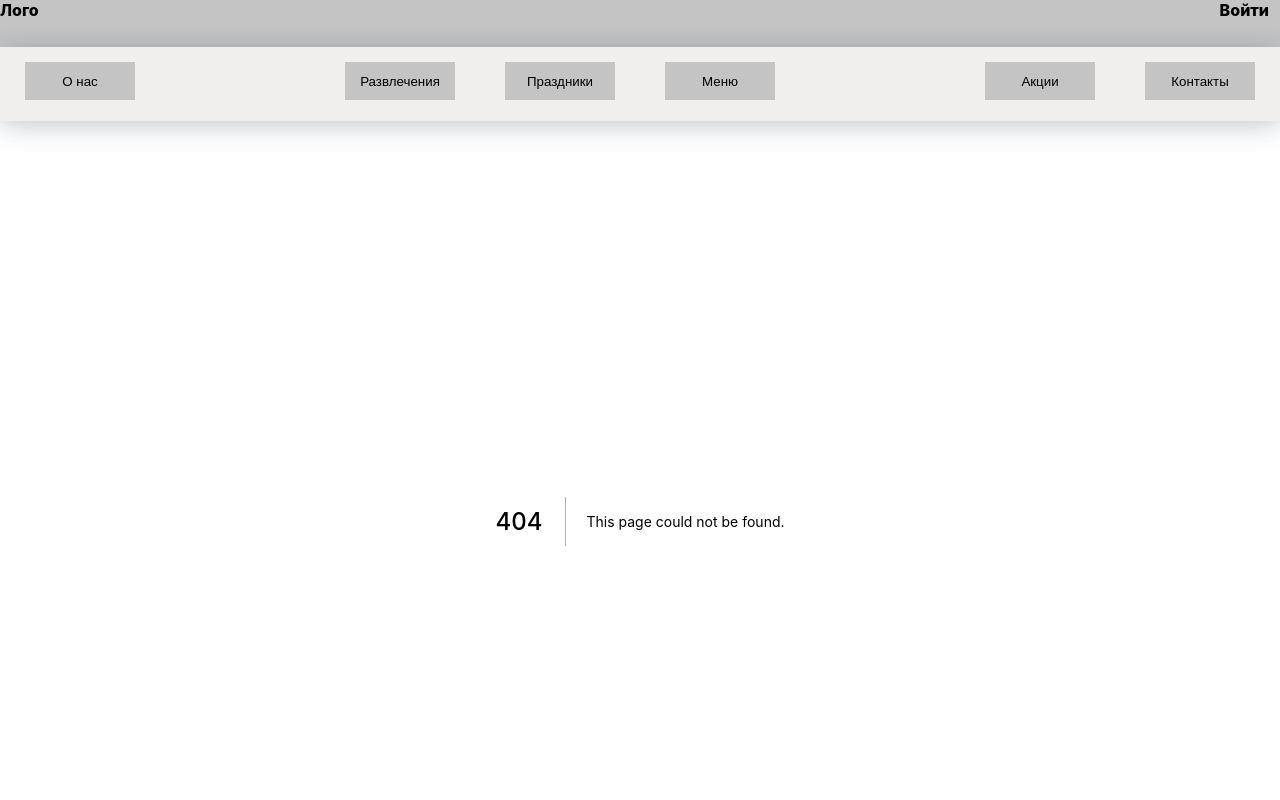
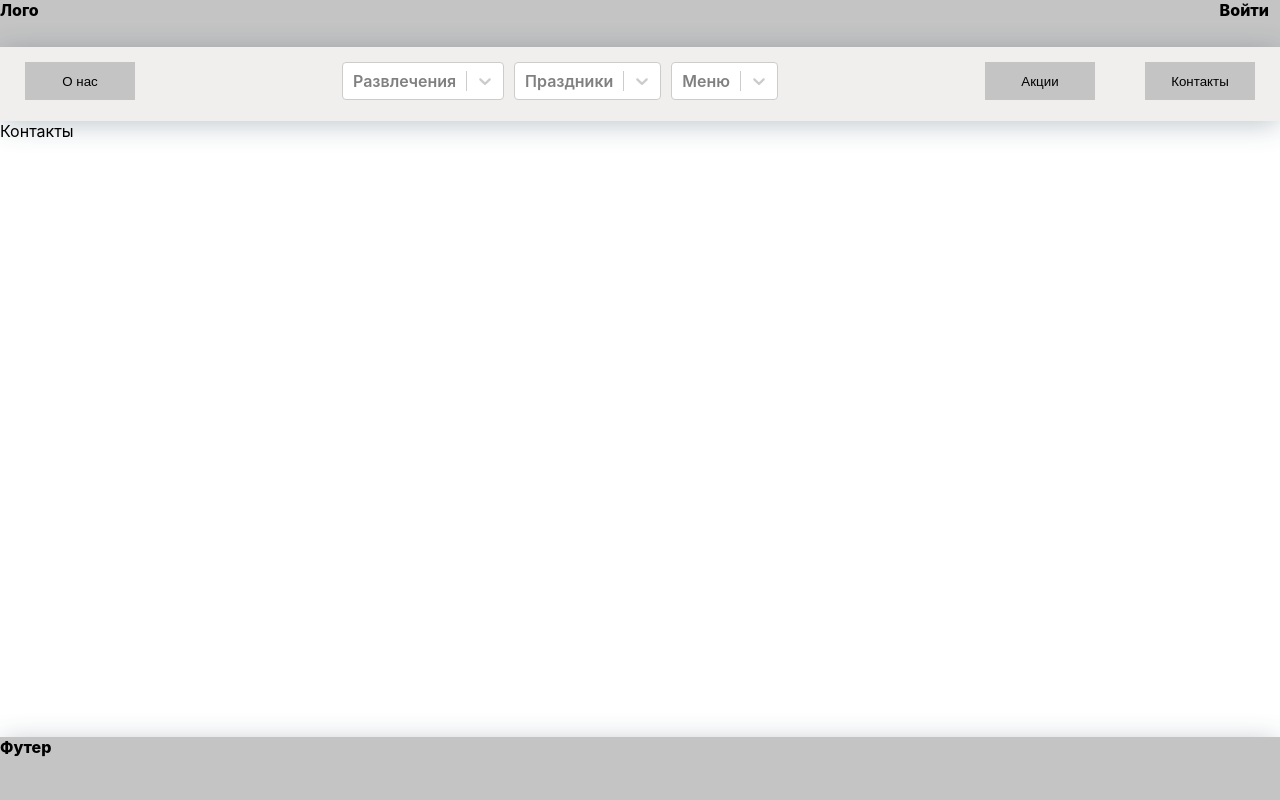
Before and after one commit to G2N1337/diploma-frontend, a Next.js app: page /contacts in a window 1280 px wide. Before the commit this address had no page. Shown: the top 800 px of the page. Built offline with nearby package versions, Linux system fonts and the light colour scheme; no server answers.

Commit message:
entertrainment

```diff
--- a/components/header/header-component.tsx
+++ b/components/header/header-component.tsx
@@ -1,8 +1,12 @@
-import { useContext } from 'react';
+import { useContext, useState } from 'react';
 import styled from 'styled-components';
 import { UserContext } from '../../context';
 import Link from 'next/link';
 import { useRouter } from 'next/router';
+import { useQuery } from 'react-query';
+import axios from 'axios';
+import Select from 'react-select';
+
 const HeaderTop = styled.div`
 	height: 47px;
 	width: 100%;
@@ -11,6 +15,30 @@ const HeaderTop = styled.div`
 	justify-content: space-between;
 	font-weight: 800;
 	box-shadow: 0px 4px 28px -1px rgba(37, 64, 84, 0.31);
+`;
+const Selector = styled(Select)`
+	margin: 0 5px 0 5px;
+	font-weight: 600;
+	.css-1s2u09g-control {
+		background-color: #c4c4c4;
+		min-width: 225px;
+	}
+	.css-1pahdxg-control {
+		background-color: #c4c4c4;
+		min-width: 225px;
+	}
+	.css-tlfecz-indicatorContainer {
+		display: none;
+	}
+	.css-14el2xx-placeholder {
+		color: black;
+	}
+	.css-qc6sy-singleValue {
+		color: black;
+	}
+	.css-1gtu0rj-indicatorContainer {
+		display: none;
+	}
 `;
 const HeaderBottom = styled.div`
 	height: 74px;
@@ -34,19 +62,60 @@ const Button = styled.button`
 		cursor: pointer;
 	}
 `;
+
+const LogoutButton = styled.button`
+	background: #888585;
+	border: none;
+	width: 96px;
+	height: 24px;
+	margin-top: 1vh;
+	margin-right: 1vh;
+	&:hover {
+		cursor: pointer;
+	}
+`;
 const Paragraph = styled.a`
 	margin-right: 11px;
+	&:hover {
+		cursor: pointer;
+	}
 `;
-const FunContainer = styled.div``;
+const FunContainer = styled.div`
+	display: flex;
+	padding: 15px;
+`;
 const ContactContainer = styled.div``;
-
+interface IEntertainment {
+	_id: string;
+	name: string;
+}
 const HeaderComponent = () => {
+	const [entertainmentsList, setEntertainmentsList] = useState([]);
+	//@ts-ignore
 	const { user, setUser } = useContext(UserContext);
-	const { pathname, push } = useRouter();
+	const { pathname, push, reload } = useRouter();
+	useQuery(
+		'users',
+		async () => {
+			return await axios.get(`http://localhost:5000/entertainment`);
+		},
+		{
+			onSuccess: (e) => {
+				setEntertainmentsList(
+					e.data?.map((item: IEntertainment) => ({
+						value: item?._id,
+						label: item?.name,
+					}))
+				);
+			},
+		}
+	);
 	return (
 		<div>
 			<HeaderTop>
-				<Paragraph>Лого</Paragraph>
+				<Link href='/'>
+					<Paragraph>Лого</Paragraph>
+				</Link>
 				{!user?.login ? (
 					<Link href='/login'>
 						<Paragraph>Войти</Paragraph>
@@ -56,26 +125,38 @@ const HeaderComponent = () => {
 						<Paragraph>Профиль</Paragraph>
 					</Link>
 				) : (
-					<button
+					<LogoutButton
 						onClick={() => {
 							setUser({});
 							push('/');
 						}}
 					>
 						Выйти
-					</button>
+					</LogoutButton>
 				)}
 			</HeaderTop>
 			<HeaderBottom>
 				<Button>О нас</Button>
 				<FunContainer>
-					<Button>Развлечения</Button>
-					<Button>Праздники</Button>
-					<Button>Меню</Button>
+					<Selector
+						options={entertainmentsList}
+						placeholder={'Развлечения'}
+						onChange={(e: any) => {
+							push(`/entertainment/${e.value}`);
+						}}
+					/>
+					<Selector options={entertainmentsList} placeholder={'Праздники'} />
+					<Selector options={entertainmentsList} placeholder={'Меню'} />
 				</FunContainer>
 				<ContactContainer>
 					<Button>Акции</Button>
-					<Button>Контакты</Button>
+					<Button
+						onClick={() => {
+							push('/contacts');
+						}}
+					>
+						Контакты
+					</Button>
 				</ContactContainer>
 			</HeaderBottom>
 		</div>
--- a/package.json
+++ b/package.json
@@ -14,6 +14,7 @@
 		"react": "17.0.2",
 		"react-dom": "17.0.2",
 		"react-query": "^3.34.16",
+		"react-select": "^5.2.2",
 		"styled-components": "^5.3.3",
 		"validator": "^13.7.0"
 	},
--- /dev/null
+++ b/pages/contacts.tsx
@@ -0,0 +1,12 @@
+import styled from 'styled-components';
+
+const Page = styled.div`
+	height: 100%;
+	display: flex;
+`;
+
+const Contacts: React.FC = () => {
+	return <Page>Контакты</Page>;
+};
+
+export default Contacts;
--- a/pages/index.tsx
+++ b/pages/index.tsx
@@ -34,7 +34,7 @@ const Button = styled.button`
 	}
 `;
 const Home: NextPage = () => {
-	const { user, setUser } = useContext(UserContext);
+	//@ts-ignore
 
 	return (
 		<Page>
--- a/pages/login.tsx
+++ b/pages/login.tsx
@@ -24,7 +24,7 @@ const LoginPage: NextPage = () => {
 	const [login, setLogin] = useState('');
 	const [password, setPassword] = useState('');
 	const router = useRouter();
-
+	//@ts-ignore
 	const { user, setUser } = useContext(UserContext);
 	const mutation = useMutation(
 		async () => {
@@ -42,6 +42,8 @@ const LoginPage: NextPage = () => {
 	);
 	function submit(e: any) {
 		e.preventDefault();
+		//@ts-ignore
+
 		mutation.mutate({ login: login, password: password });
 	}
 	return (
--- a/pages/profile.tsx
+++ b/pages/profile.tsx
@@ -18,6 +18,7 @@ const TextContainer = styled.div`
 	margin: 35px;
 `;
 const Profile: React.FC = () => {
+	//@ts-ignore
 	const { user, setUser } = useContext(UserContext);
 
 	return (
@@ -25,6 +26,7 @@ const Profile: React.FC = () => {
 			<TextContainer>
 				<p>{user.fullName}</p>
 				<p>{user.phone}</p>
+				<p>{user.email}</p>
 			</TextContainer>
 		</BlackBox>
 	);
```
Also changed, not shown: pages/entertainment/[id].tsx (added, +90 -0 lines), pages/register.tsx (+8 -3 lines), 1 other file (tests, documents, lock files or other folders).
